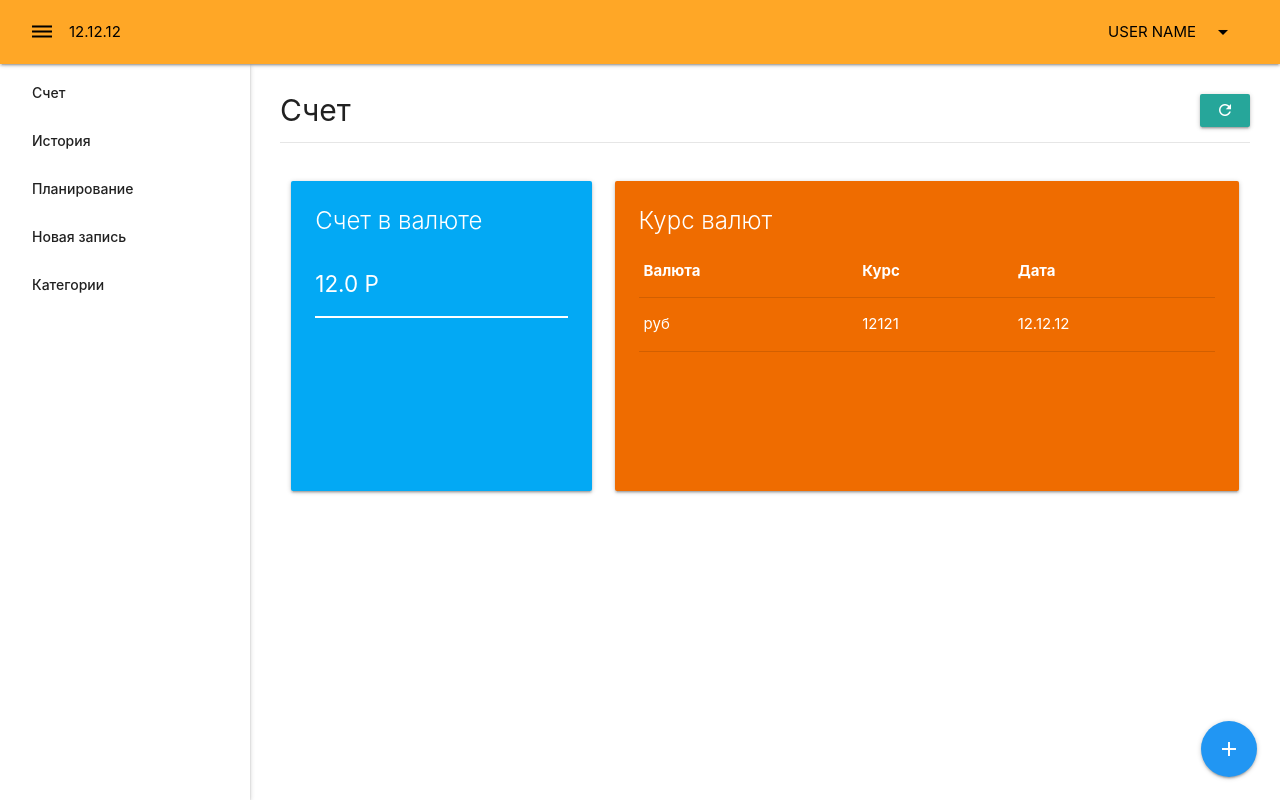
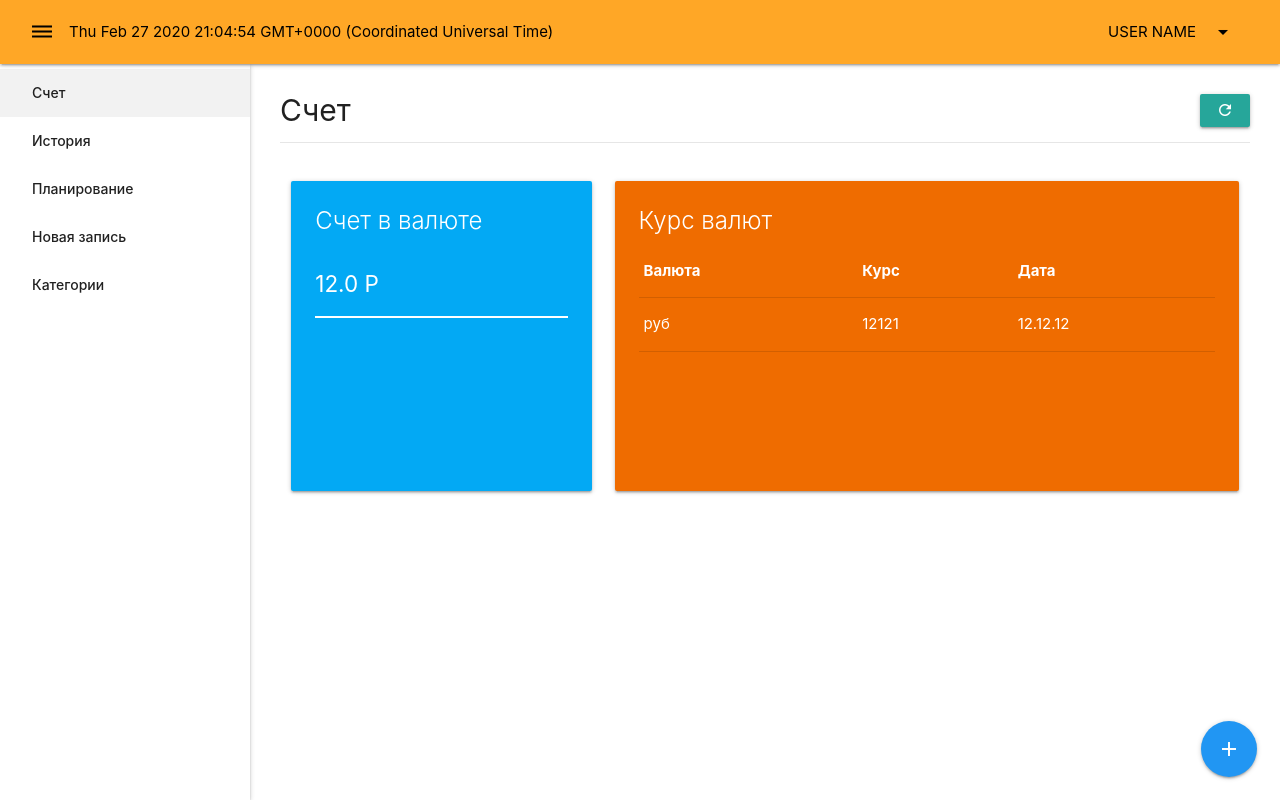
Before and after one commit to ElpixZero/Vue_CRM, a Vue app: page / in a window 1280 px wide. Built offline with nearby package versions, Linux system fonts and the light colour scheme.

Commit message:
Added correct show time and dropdown for user's name field

```diff
--- /dev/null
+++ b/src/components/app/Navbar.vue
@@ -0,0 +1,71 @@
+<template>
+  <nav class="navbar orange lighten-1">
+    <div class="nav-wrapper">
+      <div class="navbar-left">
+        <a href="#" @click.prevent="$emit('click')">
+          <i class="material-icons black-text">dehaze</i>
+        </a>
+        <span class="black-text">{{ date | date("datetime") }}</span>
+      </div>
+
+      <ul class="right hide-on-small-and-down">
+        <li>
+          <a
+            class="dropdown-trigger black-text"
+            href="#"
+            data-target="dropdown"
+            ref="dropdown"
+          >
+            USER NAME
+            <i class="material-icons right">arrow_drop_down</i>
+          </a>
+
+          <ul id="dropdown" class="dropdown-content">
+            <li>
+              <router-link to="/profile" class="black-text">
+                <i class="material-icons">account_circle</i>Профиль
+              </router-link>
+            </li>
+            <li class="divider" tabindex="-1"></li>
+            <li>
+              <a to="/" class="black-text" @click.prevent="logOut">
+                <i class="material-icons">assignment_return</i>Выйти
+              </a>
+            </li>
+          </ul>
+        </li>
+      </ul>
+    </div>
+  </nav>
+</template>
+
+<script>
+export default {
+  data: () => ({
+    date: new Date(),
+    interval: null,
+    dropdown: null
+  }),
+  methods: {
+    logOut() {
+      this.$router.push("/login?message=logout");
+    }
+  },
+  mounted() {
+    this.interval = setInterval(() => {
+      this.date = new Date();
+    }, 1000);
+
+    // eslint-disable-next-line no-undef
+    this.dropdown = M.Dropdown.init(this.$refs.dropdown, {
+      coverTrigger: false
+    });
+  },
+  beforeDestroy() {
+    clearInterval(this.interval);
+    if (this.dropdown && this.dropdown.destroy) {
+      this.dropdown.destroy();
+    }
+  }
+};
+</script>
--- /dev/null
+++ b/src/components/app/Sidebar.vue
@@ -0,0 +1,48 @@
+<template>
+  <ul class="sidenav app-sidenav" :class="{ open: value }">
+    <router-link
+      v-for="link in links"
+      :key="link.url"
+      tag="li"
+      active-class="active"
+      :to="link.url"
+      :exact="link.exact"
+    >
+      <a href="#" class="waves-effect waves-orange pointer">{{ link.title }}</a>
+    </router-link>
+  </ul>
+</template>
+
+<script>
+export default {
+  props: {
+    value: Boolean
+  },
+
+  data: () => ({
+    links: [
+      {
+        title: "Счет",
+        url: "/",
+        exact: true
+      },
+      {
+        title: "История",
+        url: "/history"
+      },
+      {
+        title: "Планирование",
+        url: "/planning"
+      },
+      {
+        title: "Новая запись",
+        url: "/record"
+      },
+      {
+        title: "Категории",
+        url: "/categories"
+      }
+    ]
+  })
+};
+</script>
--- a/src/layouts/Main.layout.vue
+++ b/src/layouts/Main.layout.vue
@@ -1,62 +1,9 @@
 <template>
   <div class="app-main-layout">
-    <nav class="navbar orange lighten-1">
-      <div class="nav-wrapper">
-        <div class="navbar-left">
-          <a href="#">
-            <i class="material-icons black-text">dehaze</i>
-          </a>
-          <span class="black-text">12.12.12</span>
-        </div>
+    <Navbar @click="isOpen = !isOpen" />
+    <Sidebar v-model="isOpen" />
 
-        <ul class="right hide-on-small-and-down">
-          <li>
-            <a
-              class="dropdown-trigger black-text"
-              href="#"
-              data-target="dropdown"
-            >
-              USER NAME
-              <i class="material-icons right">arrow_drop_down</i>
-            </a>
-
-            <ul id="dropdown" class="dropdown-content">
-              <li>
-                <a href="#" class="black-text">
-                  <i class="material-icons">account_circle</i>Профиль
-                </a>
-              </li>
-              <li class="divider" tabindex="-1"></li>
-              <li>
-                <a href="#" class="black-text">
-                  <i class="material-icons">assignment_return</i>Выйти
-                </a>
-              </li>
-            </ul>
-          </li>
-        </ul>
-      </div>
-    </nav>
-
-    <ul class="sidenav app-sidenav open">
-      <li>
-        <a href="#" class="waves-effect waves-orange pointer">Счет</a>
-      </li>
-      <li>
-        <a href="#" class="waves-effect waves-orange pointer">История</a>
-      </li>
-      <li>
-        <a href="#" class="waves-effect waves-orange pointer">Планирование</a>
-      </li>
-      <li>
-        <a href="#" class="waves-effect waves-orange pointer">Новая запись</a>
-      </li>
-      <li>
-        <a href="#" class="waves-effect waves-orange pointer">Категории</a>
-      </li>
-    </ul>
-
-    <main class="app-content">
+    <main class="app-content" :class="{ full: !isOpen }">
       <div class="app-page">
         <router-view />
       </div>
@@ -69,3 +16,18 @@
     </div>
   </div>
 </template>
+
+<script>
+import Navbar from "../components/app/Navbar";
+import Sidebar from "../components/app/Sidebar";
+
+export default {
+  data: () => ({
+    isOpen: true
+  }),
+  components: {
+    Navbar,
+    Sidebar
+  }
+};
+</script>
```
